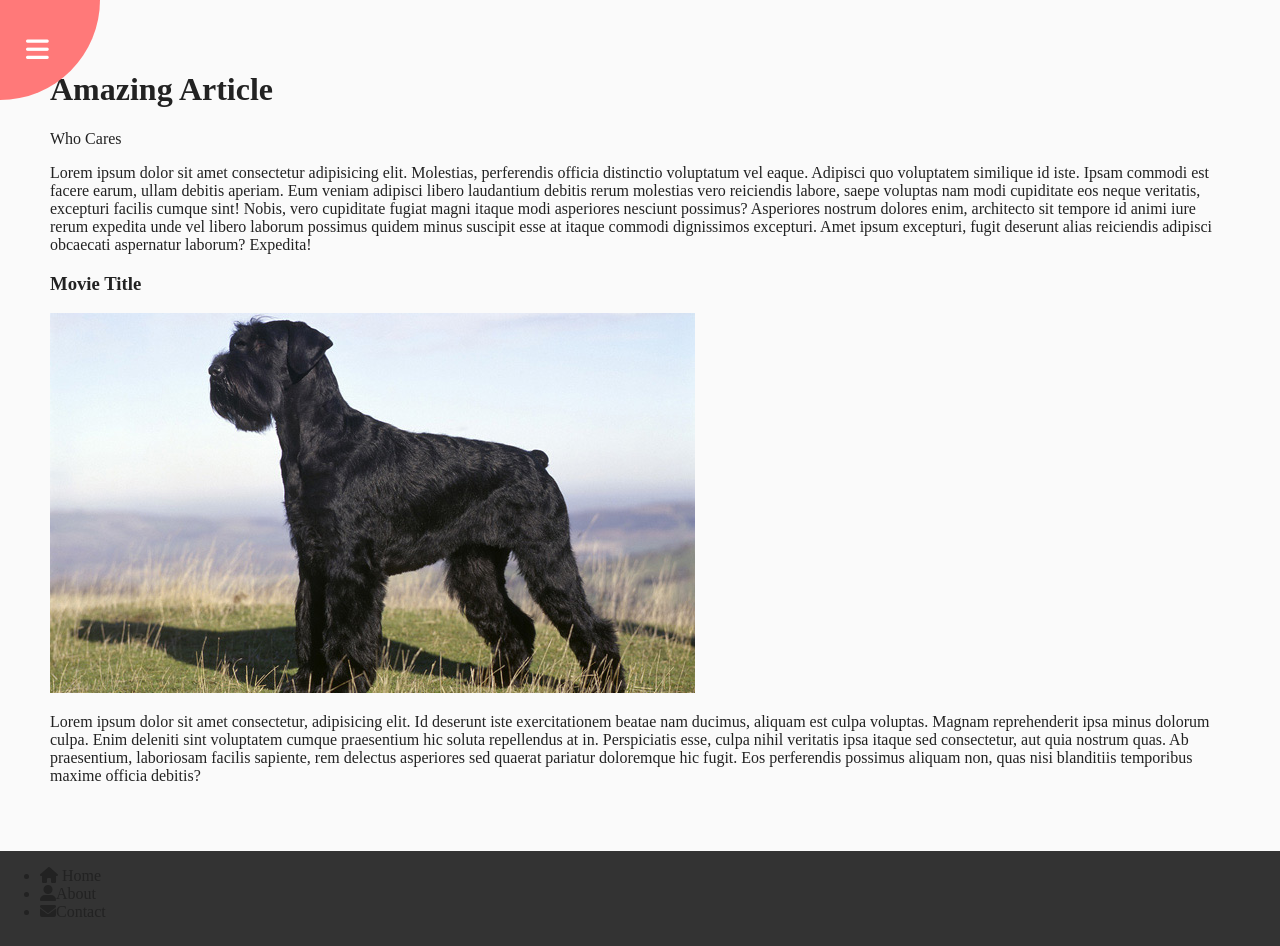
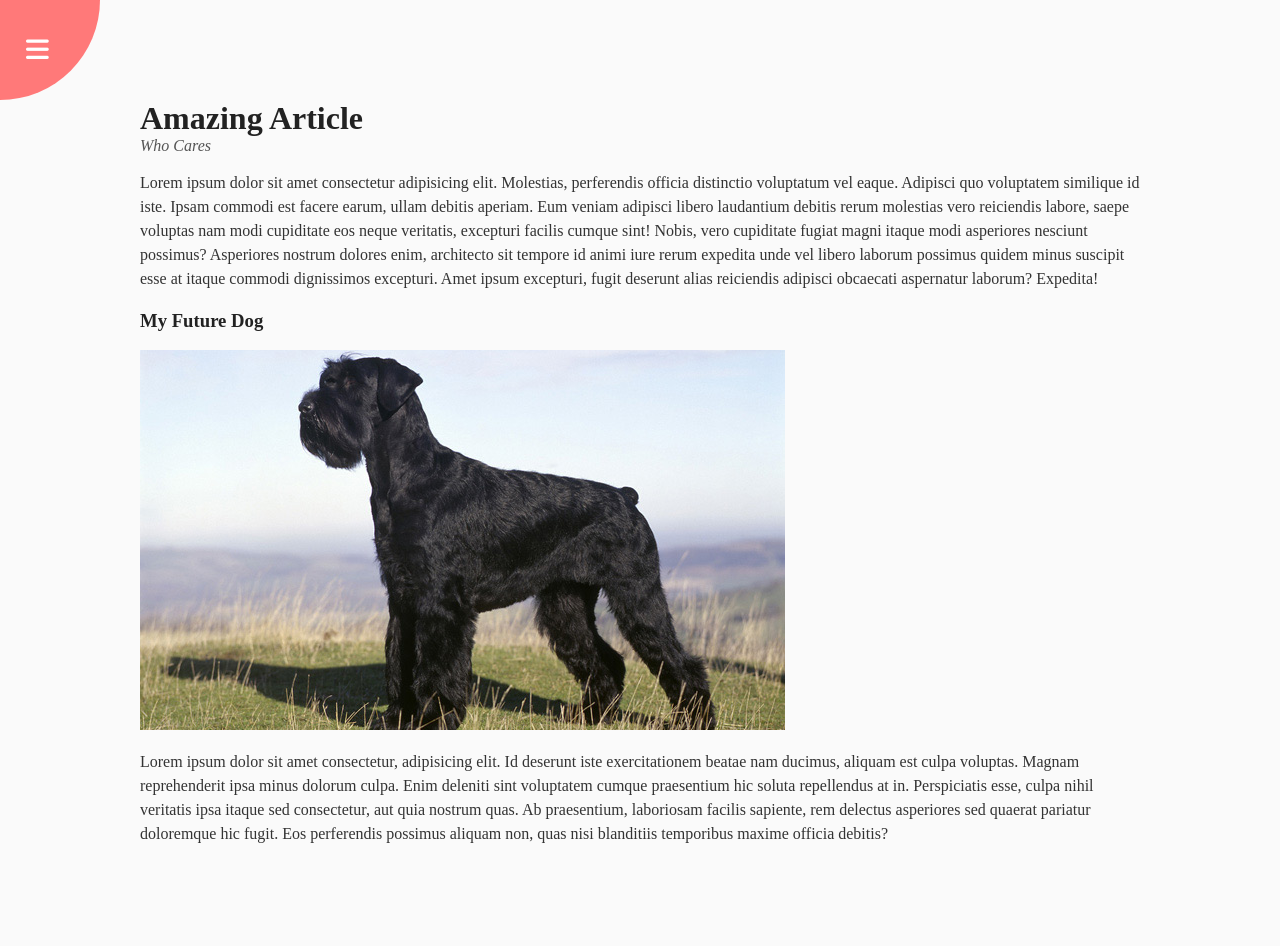
Before and after one commit to Obi815/JS-Projects, a plain HTML site: page 03-Roating-Nav/index.html in a window 1280 px wide. Drawn offline with Linux system fonts and the light colour scheme.

Commit message:
Style is done and Logic is finished

```diff
--- a/03-Roating-Nav/index.html
+++ b/03-Roating-Nav/index.html
@@ -32,7 +32,7 @@
                 architecto sit tempore id animi iure rerum expedita unde vel libero laborum possimus quidem minus
                 suscipit esse at itaque commodi dignissimos excepturi. Amet ipsum excepturi, fugit deserunt alias
                 reiciendis adipisci obcaecati aspernatur laborum? Expedita!</p>
-            <h3>Movie Title</h3>
+            <h3>My Future Dog</h3>
             <img src="./extra/giant-schnauzer-ap-bbnghn-645-x-380.jpg" alt="">
             <p>Lorem ipsum dolor sit amet consectetur, adipisicing elit. Id deserunt iste exercitationem beatae nam
                 ducimus, aliquam est culpa voluptas. Magnam reprehenderit ipsa minus dolorum culpa. Enim deleniti sint
--- a/03-Roating-Nav/script.js
+++ b/03-Roating-Nav/script.js
@@ -0,0 +1,6 @@
+const open = document.getElementById('open')
+const close = document.getElementById('close')
+const container = document.querySelector('.container')
+
+open.addEventListener('click', () => container.classList.add('show-nav'))
+close.addEventListener('click', () => container.classList.remove('show-nav'))
--- a/03-Roating-Nav/style.css
+++ b/03-Roating-Nav/style.css
@@ -38,6 +38,10 @@
     transition: tranform 0.5s linear;
 }
 
+.container.show-nav .circle {
+    transform: rotate(-70deg);
+}
+
 .circle button {
     cursor: pointer;
     position: absolute;
@@ -64,6 +68,67 @@
     transform-origin: top left;
 }
 
+.container.container.show-nav+nav li {
+    transform: translateX(0);
+    transition-delay: 0.3s;
+}
+
+nav {
+    position: fixed;
+    bottom: 40px;
+    left: 0;
+    z-index: 100;
+}
+
+nav ul {
+    list-style: none;
+    padding-left: 30px;
+}
+
+nav ul li {
+    text-transform: uppercase;
+    color: white;
+    margin: 40px 0;
+    transform: translateX(-100%);
+    transition: tranform 0.4s ease-in;
+}
+
+nav ul li i {
+    font-size: 20px;
+    margin-right: 10px;
+}
+
+nav ul li+li {
+    margin-left: 20px;
+    transform: translateX(-150%);
+}
+
+nav ul li+li+li {
+    margin-left: 40px;
+    transform: translateX(-200%);
+}
+
+
+
 .content img {
     max-width: 100%;
 }
+
+.content {
+    max-width: 1000px;
+    margin: 50px auto;
+}
+
+.content h1 {
+    margin: 0;
+}
+
+.content span {
+    color: #555;
+    font-style: italic;
+}
+
+.content p {
+    color: #333;
+    line-height: 1.5;
+}
```
